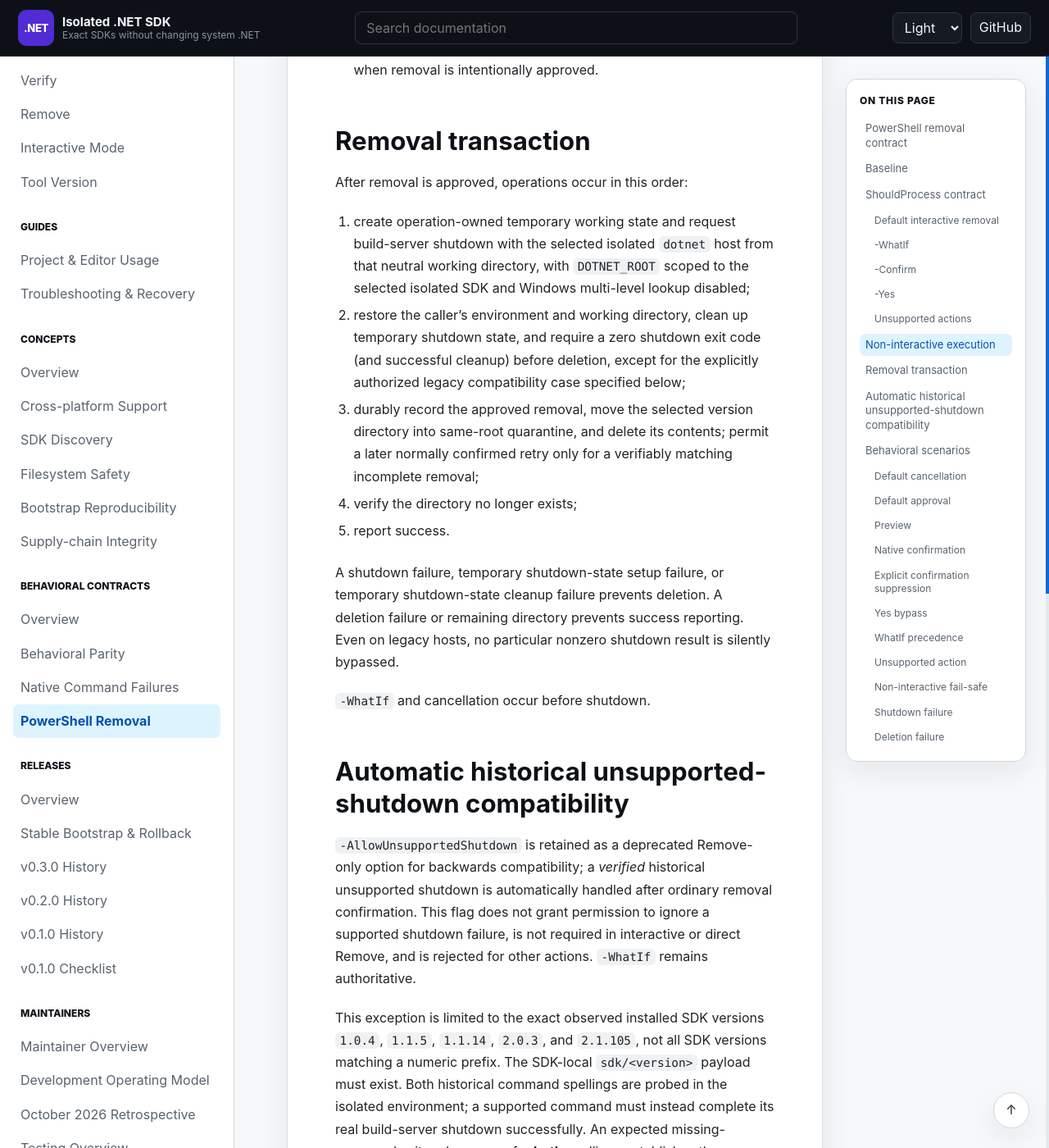
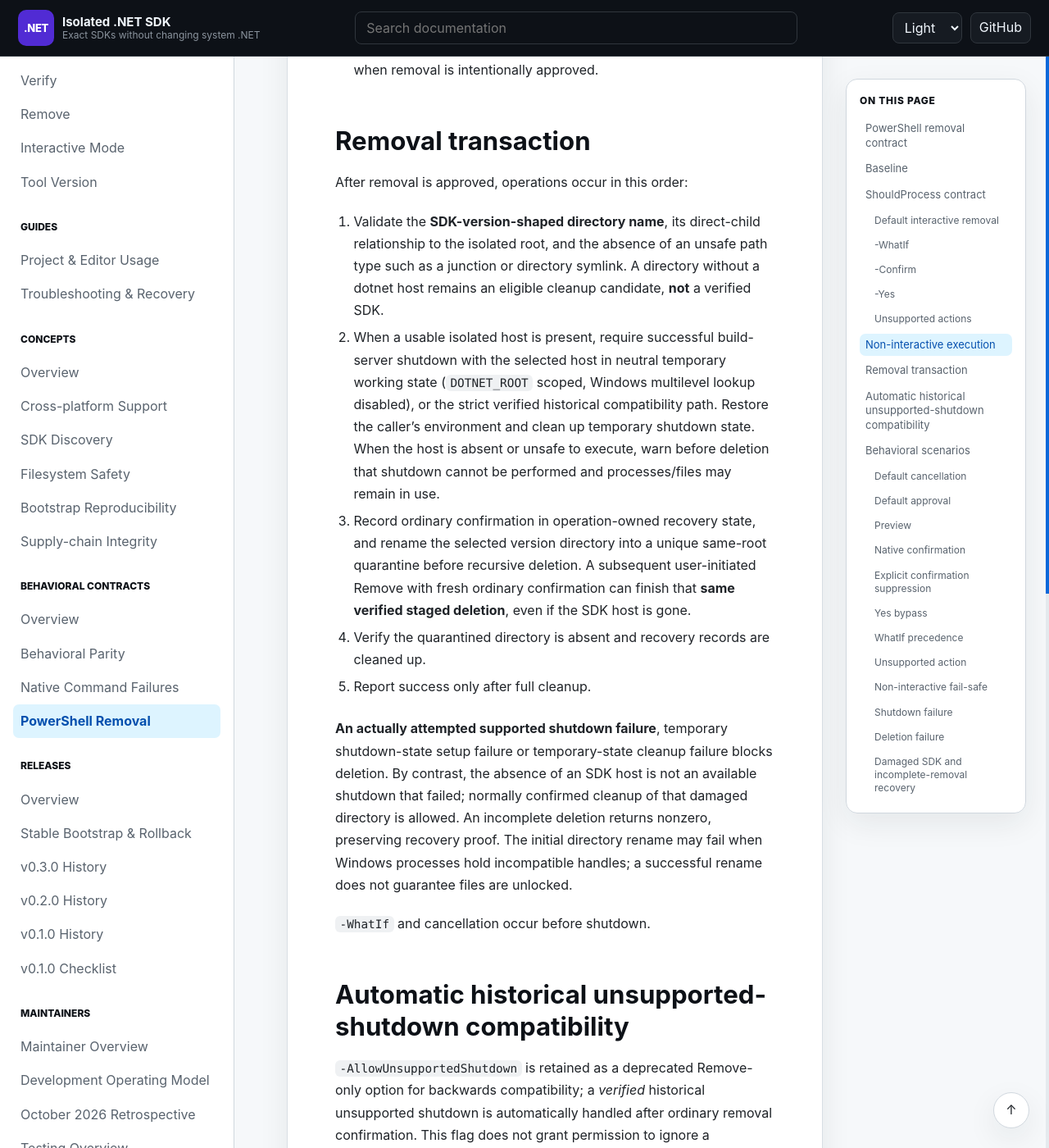
Before and after one commit to infoconex/isolated-dotnet-sdk, a Jekyll site: the page built from docs/contracts/powershell-removal.md, in a window 1280 px wide and 1400 px high, scrolled down 3018 px. Shown: the whole window at 82% size. Built offline with Jekyll 4.4.1, drawn with Linux system fonts in a browser that asks for light colours; our own code applies the rules of GitHub Pages for plain Markdown files; some of the changed text lies outside the part shown.

Commit message:
docs(remove): align interactive and PowerShell contracts with damaged-SDK cleanup (#186)

```diff
--- a/docs/contracts/powershell-removal.md
+++ b/docs/contracts/powershell-removal.md
@@ -72,13 +72,13 @@ Non-interactive execution is fail-safe:
 
 After removal is approved, operations occur in this order:
 
-1. create operation-owned temporary working state and request build-server shutdown with the selected isolated `dotnet` host from that neutral working directory, with `DOTNET_ROOT` scoped to the selected isolated SDK and Windows multi-level lookup disabled;
-2. restore the caller's environment and working directory, clean up temporary shutdown state, and require a zero shutdown exit code (and successful cleanup) before deletion, except for the explicitly authorized legacy compatibility case specified below;
-3. durably record the approved removal, move the selected version directory into same-root quarantine, and delete its contents; permit a later normally confirmed retry only for a verifiably matching incomplete removal;
-4. verify the directory no longer exists;
-5. report success.
+1. Validate the **SDK-version-shaped directory name**, its direct-child relationship to the isolated root, and the absence of an unsafe path type such as a junction or directory symlink. A directory without a dotnet host remains an eligible cleanup candidate, **not** a verified SDK.
+2. When a usable isolated host is present, require successful build-server shutdown with the selected host in neutral temporary working state (`DOTNET_ROOT` scoped, Windows multilevel lookup disabled), or the strict verified historical compatibility path. Restore the caller's environment and clean up temporary shutdown state. When the host is absent or unsafe to execute, warn before deletion that shutdown cannot be performed and processes/files may remain in use.
+3. Record ordinary confirmation in operation-owned recovery state, and rename the selected version directory into a unique same-root quarantine before recursive deletion. A subsequent user-initiated Remove with fresh ordinary confirmation can finish that **same verified staged deletion**, even if the SDK host is gone.
+4. Verify the quarantined directory is absent and recovery records are cleaned up.
+5. Report success only after full cleanup.
 
-A shutdown failure, temporary shutdown-state setup failure, or temporary shutdown-state cleanup failure prevents deletion. A deletion failure or remaining directory prevents success reporting. Even on legacy hosts, no particular nonzero shutdown result is silently bypassed.
+**An actually attempted supported shutdown failure**, temporary shutdown-state setup failure or temporary-state cleanup failure blocks deletion. By contrast, the absence of an SDK host is not an available shutdown that failed; normally confirmed cleanup of that damaged directory is allowed. An incomplete deletion returns nonzero, preserving recovery proof. The initial directory rename may fail when Windows processes hold incompatible handles; a successful rename does not guarantee files are unlocked.
 
 `-WhatIf` and cancellation occur before shutdown.
 
@@ -100,7 +100,7 @@ Given an installed isolated SDK, when the user declines the default tool-owned c
 
 ### Default approval
 
-Given an installed isolated SDK, when the user approves the default tool-owned confirmation, shutdown occurs before deletion and success is reported only after deletion is verified.
+Given an SDK with an available host, when the user approves the default tool-owned confirmation, shutdown occurs before deletion and success is reported only after deletion is verified. For a missing-host folder, the ordinary confirmation authorizes cleanup after a warning rather than attempting shutdown.
 
 ### Preview
 
@@ -137,3 +137,7 @@ Given approved removal, when build-server shutdown exits nonzero, removal fails
 ### Deletion failure
 
 Given approved removal and successful shutdown, when directory deletion fails or the directory remains, removal fails and success is not reported.
+
+### Damaged SDK and incomplete-removal recovery
+
+Given a directory named like a full SDK version under the isolated root but without a usable SDK host, Remove can offer it as `(incomplete)`. After the normal confirmation it warns that shutdown is unavailable, stages that exact directory and attempts deletion. A rename or deletion failure never reports success. Any previously authorized, partially deleted stage remains selectable as `(incomplete removal)` and uses journal/proof checks plus a fresh ordinary confirmation to retry; it does not execute a deleted host or delete another directory. `-WhatIf` remains non-mutating in both paths.
```
Also changed, not shown: docs/commands/interactive.md (+6 -0 lines).
